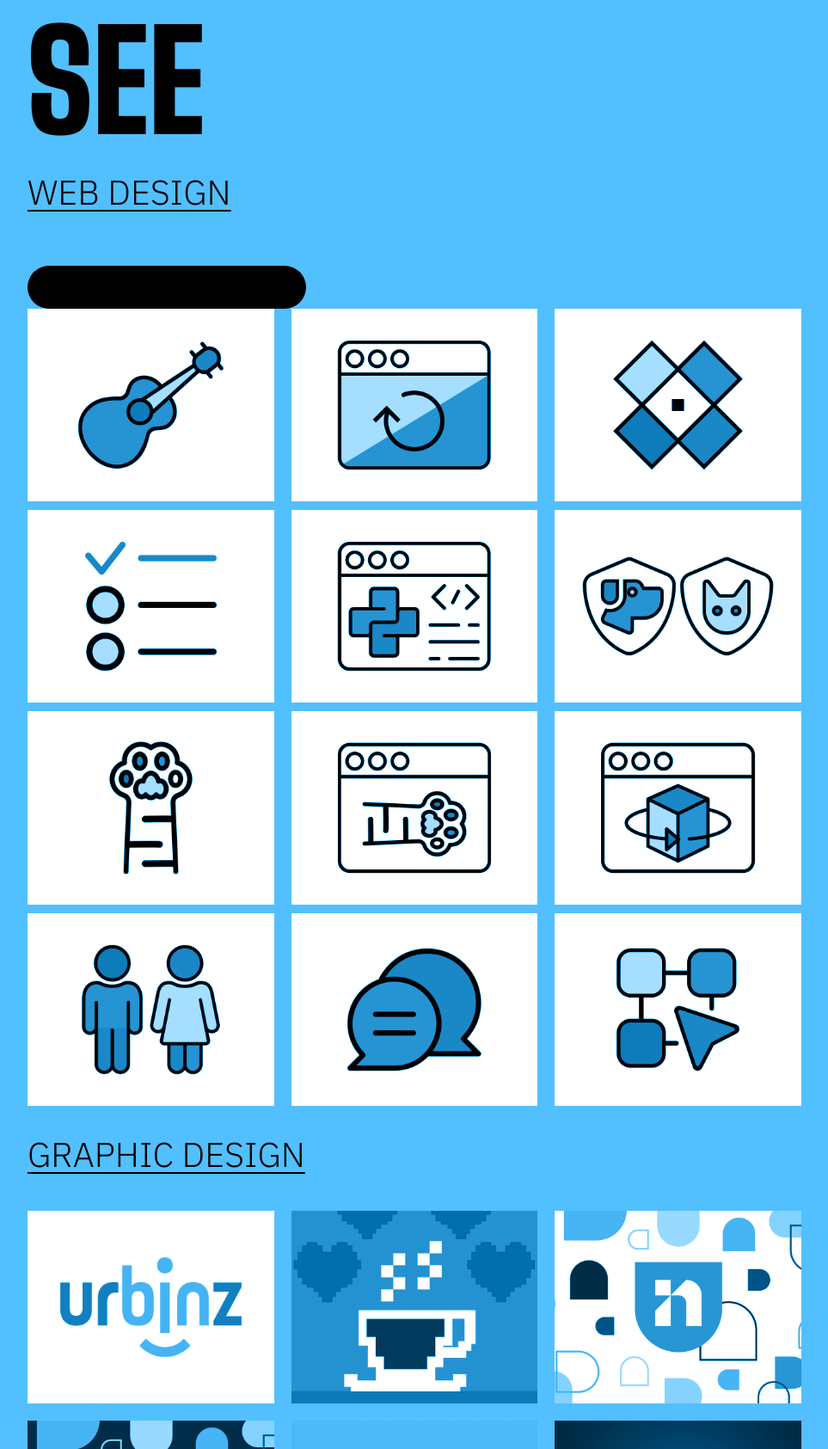
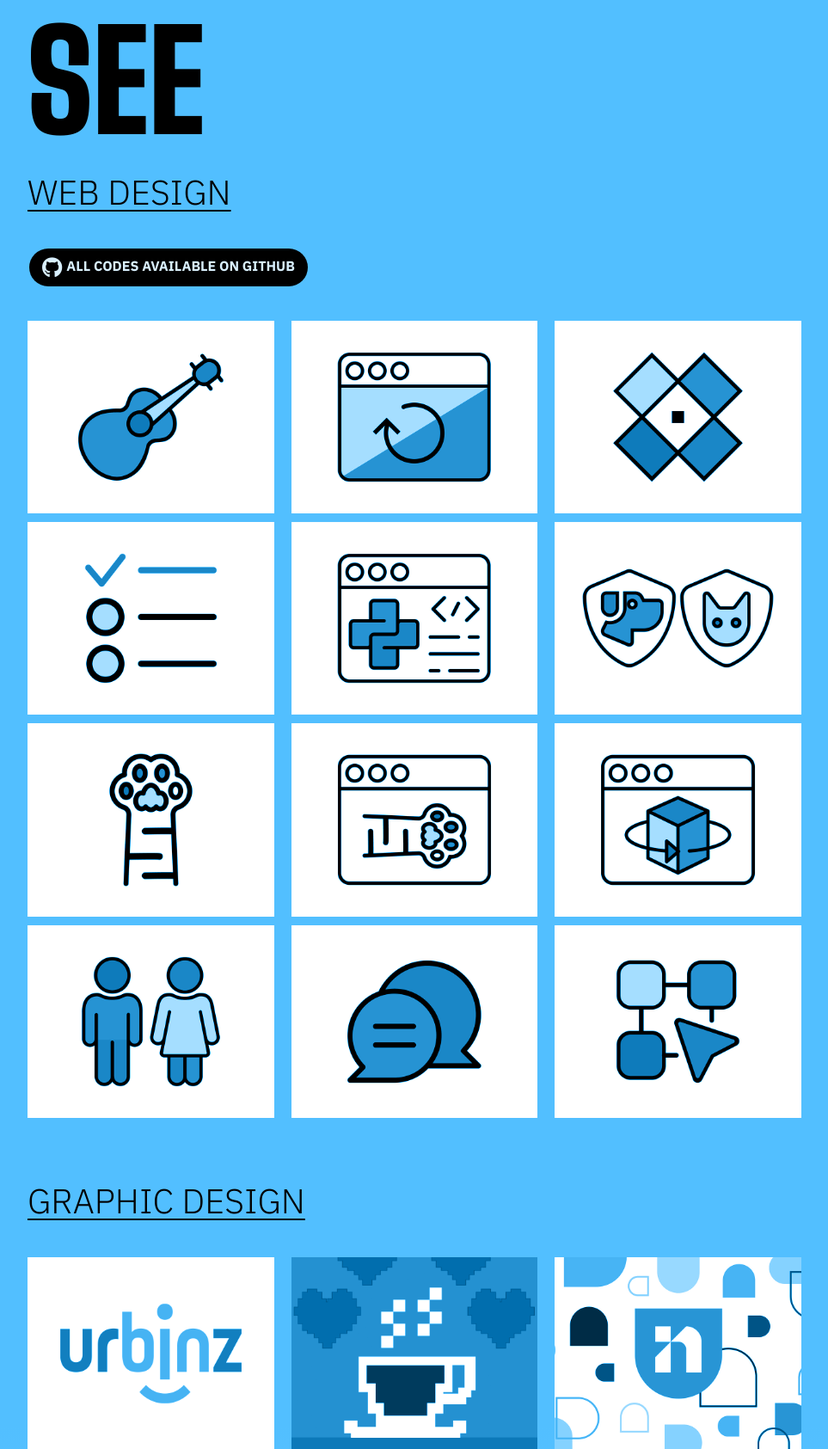
Before and after one commit to whoisjuarez/whoisjuarez.github.io, a PHP site: page /index.html in a window 1280 px wide. Shown: the part 1027-2712 px from the top of the page at 86% size, without its empty margins (158-1121 px from the left). Run offline with PHP 8.4, Linux system fonts and the light colour scheme; a stand-in replaces the project's code that opens the database connection; some libraries are stand-ins or nearby versions; grey boxes are pictures that could not be loaded.

Commit message:
Update style.css
Small adjusts on btn for github portfolio link

```diff
--- a/css/style.css
+++ b/css/style.css
@@ -143,6 +143,30 @@ nav a:hover{
 	color: #000;
 }
 
+/* BUTTON */
+.btn{
+	display: inline-flex;
+	padding: 15px 20px;
+	font-size: 1rem;
+	font-weight: 700;
+	text-decoration: none;
+	text-transform: uppercase;
+	background-color: #000;
+	color: var(--white-ish);
+	border-radius: 100px;
+	transition: 0.15s ease-in-out;
+	margin-top: 20px;
+}
+
+.btn:hover{
+	background-color: var(--white-ish);
+	color: #000;
+	outline: 2px solid #000;
+	transform: translateY(-5px);
+}
+
+.btn i{ font-size: 1.2rem; }
+
 /* CONTAINER */
 .container{
 	max-width: 900px;
@@ -191,12 +215,16 @@ nav a:hover{
 /* PORTFOLIO SECTION */
 .port h4{ margin-top: 20px; }
 
+.port div h2:first-of-type{ margin-bottom: 20px; }
+
 .port h3{ margin-bottom: 20px; }
 
-.title-port { margin-top: 60px; }
+.title-port { margin-top: 100px; }
+
+.port div a:nth-child(3){margin-bottom: 40px;}
 
 .port a{
-	color: black;
+	/* color: black; */
 	text-transform: uppercase;
 }
 
@@ -205,7 +233,15 @@ nav a:hover{
 	text-underline-offset: 6px;
 }
 
-.port i{ font-size: 1.5rem;}
+.port .btn{
+	padding: 10px 15px;
+	margin-left: 2px;
+}
+
+.port i{
+	font-size: 1.5rem;
+	margin-right: 5px;
+}
 
 .port-flex-web,
 .port-flex-graphic{
@@ -388,30 +424,6 @@ nav a:hover{
 .about h3{ margin-bottom: 30px; }
 
 .about p{ margin-bottom: 15px; }
-
-/* BUTTON */
-.btn{
-	display: inline-flex;
-	padding: 15px 20px;
-	font-size: 1rem;
-	font-weight: 700;
-	text-decoration: none;
-	text-transform: uppercase;
-	background-color: #000;
-	color: var(--white-ish);
-	border-radius: 100px;
-	transition: 0.15s ease-in-out;
-	margin-top: 20px;
-}
-
-.btn:hover{
-	background-color: var(--white-ish);
-	color: #000;
-	outline: 2px solid #000;
-	transform: translateY(-5px);
-}
-
-.btn i{ font-size: 1.2rem; }
 
 /* FOOTER */
 footer{
```
